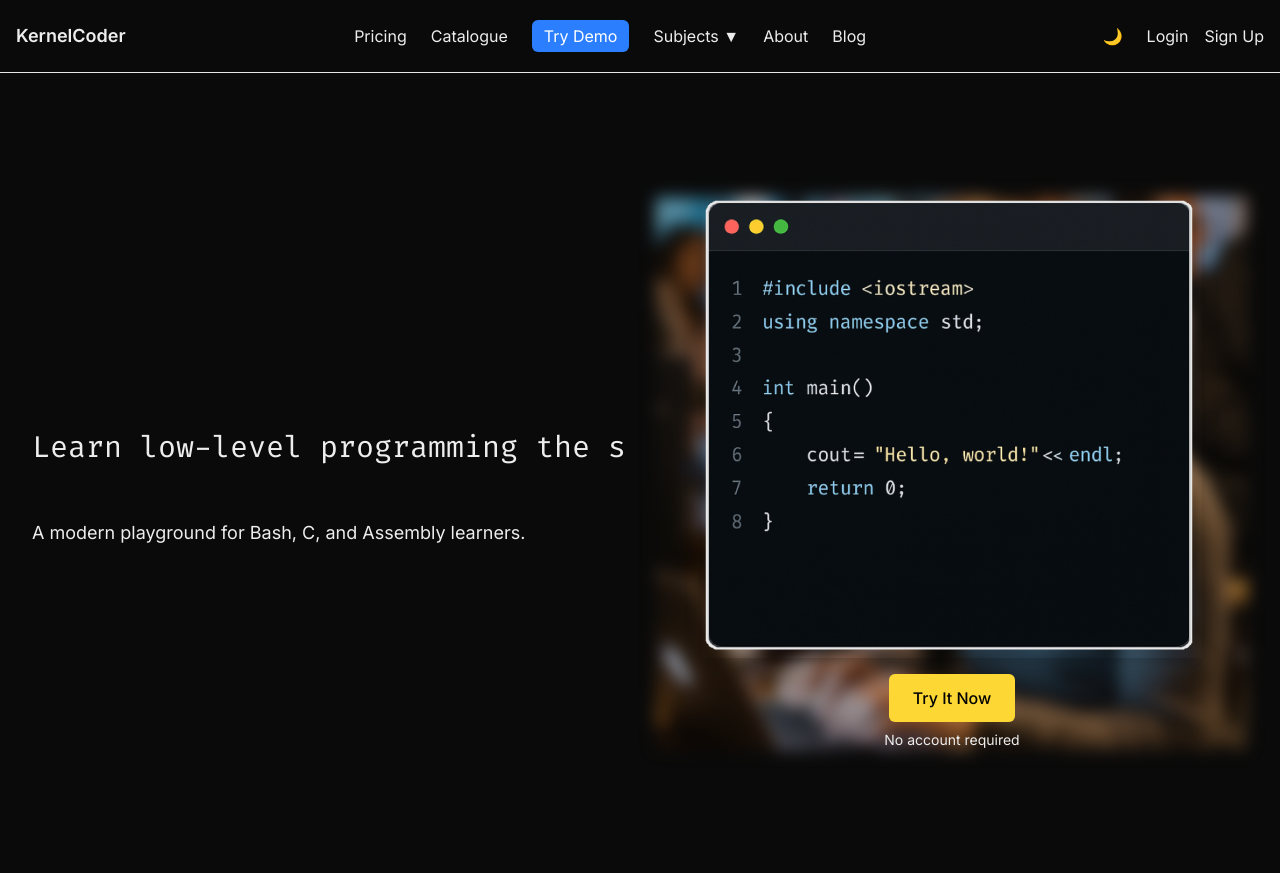
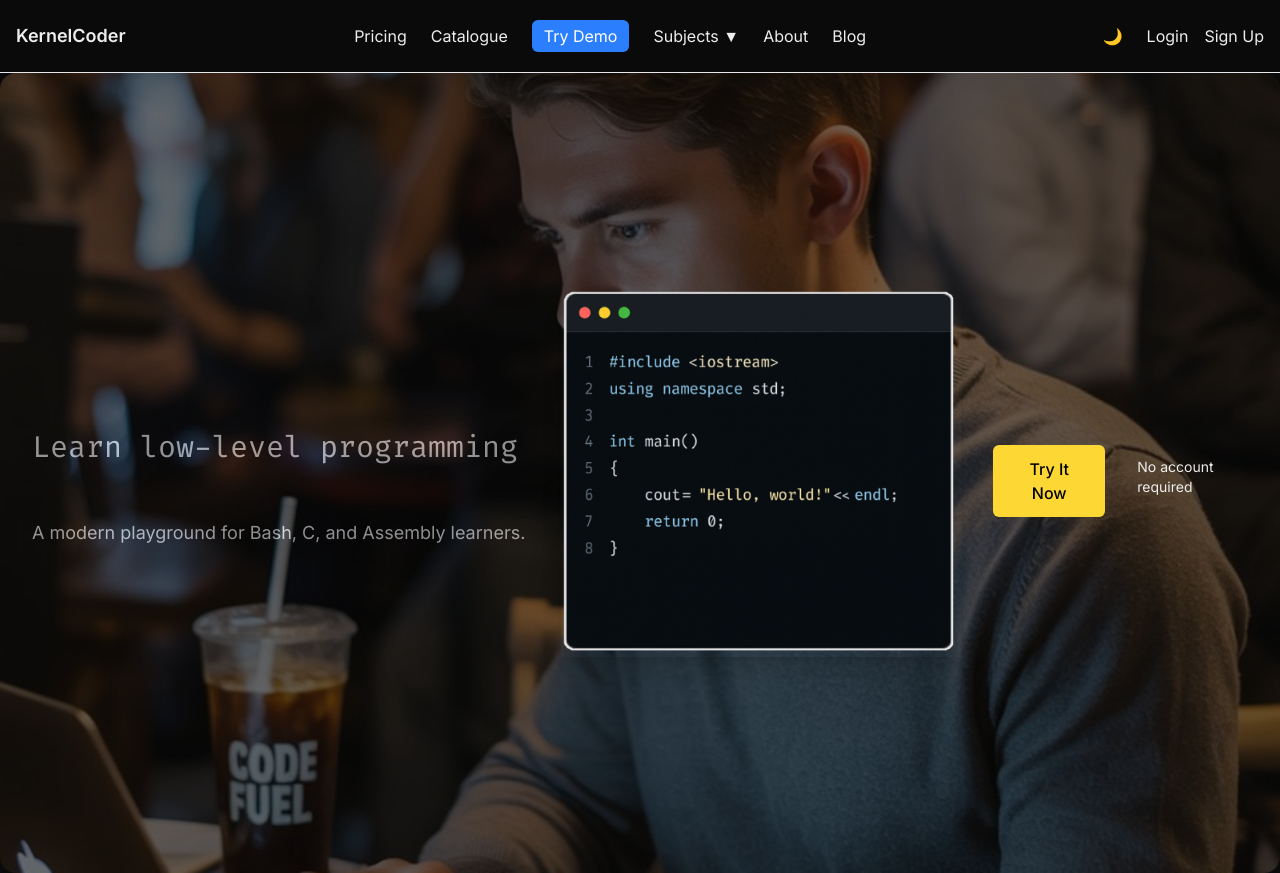
Before and after one commit to richfish85/kernelcoder, a Next.js app: page / in a window 1280 px wide. Built offline with nearby package versions, Linux system fonts and the light colour scheme.

Commit message:
hero update tags form <img /> to <Image /> for lower latency

```diff
--- a/src/app/components/Hero.tsx
+++ b/src/app/components/Hero.tsx
@@ -1,5 +1,6 @@
 'use client';
 import { useState, useEffect } from 'react';
+import Image from 'next/image';
 
 export default function Hero() {
   const taglines = [
@@ -41,9 +42,22 @@ export default function Hero() {
         </div>
         <p className="text-lg font-sans">A modern playground for Bash, C, and Assembly learners.</p>
       </div>
-      <div className="w-full md:w-1/2 relative flex flex-col items-center justify-center">
-        <img src="/hero_right_bottom.jpeg" alt="" aria-hidden="true" className="absolute inset-0 w-full h-full object-cover opacity-70 blur-sm" />
-        <img src="/hero_right_top.png" alt="Terminal sandbox example" className="relative z-10 shadow-xl" />
+        <Image
+          src="/hero_right_bottom.jpeg"
+          alt="Man coding in a cafe"
+          aria-hidden="true"
+          className="absolute inset-0 w-full h-full object-cover opacity-40 rounded-2xl"
+          fill
+          sizes="80vw"
+          priority
+        />
+        <Image
+          src="/hero_right_top.png"
+          alt="Terminal sandbox"
+          className="relative z-10 shadow-xl"
+          width={400}
+          height={300}
+        />
         <button
           onClick={() => setShowForm(true)}
           className="relative z-20 mt-4 rounded-md px-6 py-3 font-medium text-black bg-[#FDD835] hover:bg-[#e6c62f] focus-visible:outline focus-visible:outline-2 focus-visible:outline-offset-2"
@@ -89,7 +103,6 @@ export default function Hero() {
             </div>
           </div>
         )}
-      </div>
     </section>
   );
 }
```
